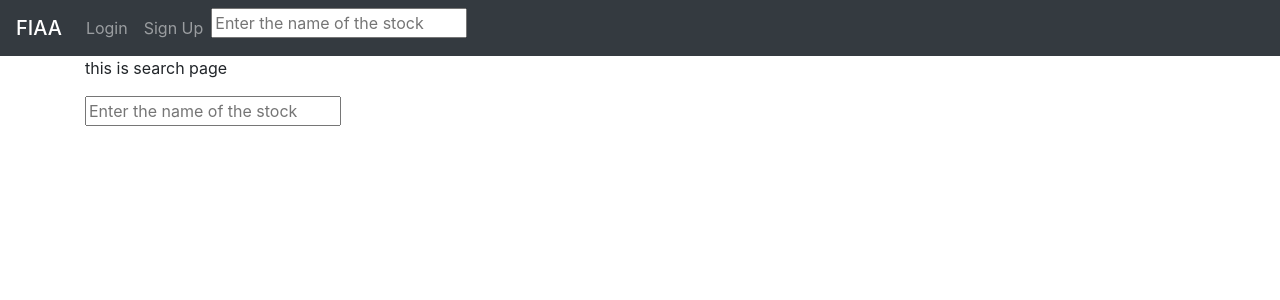
After one commit to KimiNoNawa1610/Financial-Applicaiton-Analysis-Project, a Flask app: page /search in a window 1280 px wide. The commit adds this page. Shown: the top 300 px of the page. Run offline with Flask 2, Linux system fonts and the light colour scheme; some libraries are stand-ins or nearby versions.

Commit message:
Search Bar, need results

```diff
--- a/Source Code/website/auth.py
+++ b/Source Code/website/auth.py
@@ -6,6 +6,12 @@ from . import db
 from flask_login import login_user, login_required, logout_user, current_user
 
 auth = Blueprint('auth',__name__)
+
+@auth.route('/search')
+def search():
+    return render_template('search.html', user = current_user)
+
+
 
 #check user login function
 
--- a/Source Code/website/templates/base.html
+++ b/Source Code/website/templates/base.html
@@ -41,6 +41,7 @@
 
         <div class = "collapse navbar-collapse" id="navbar">
           <div class = "navbar-nav">
+
             {% if user.is_authenticated %}
             <a class = "nav-item nav-link" id = "home" href="/">Home</a>
             <a class = "nav-item nav-link" id = "logout" href="/logout">Logout</a>
@@ -48,6 +49,13 @@
             <a class = "nav-item nav-link" id = "login" href="/login">Login</a>
             <a class = "nav-item nav-link" id = "signup" href="/signup">Sign Up</a>
             {% endif %}
+
+            <p>
+            <form action="{{ url_for('auth.search') }}" method="post">
+              <input type = 'text' name = "Stock Name" placeholder = "Enter the name of the stock">
+            </form>
+            </p>
+
           </div>
         </div>
     </nav>
--- /dev/null
+++ b/Source Code/website/templates/search.html
@@ -0,0 +1,13 @@
+{% extends "base.html" %}<!--extends the base.html template-->
+
+{% block title %}Search{% endblock %}<!--Override the default name from the base.html template-->
+
+{% block content %}
+
+    <p>this is search page</p>
+
+    <form action="{{ url_for('auth.search') }}" method="POST">
+        <input type = 'text' name = "Stock Name" placeholder = "Enter the name of the stock">
+    </form>
+
+{% endblock %}
--- a/Source Code/website/views.py
+++ b/Source Code/website/views.py
@@ -1,5 +1,4 @@
 #store the standard route to the website
-from nis import cat
 from unicodedata import category
 from flask import Blueprint, jsonify, render_template, request, flash, jsonify
 from flask_login import  login_required, current_user
```
Also changed, not shown: Source Code/website/database.db, Source Code/website/templates/stockresults.html (added).
